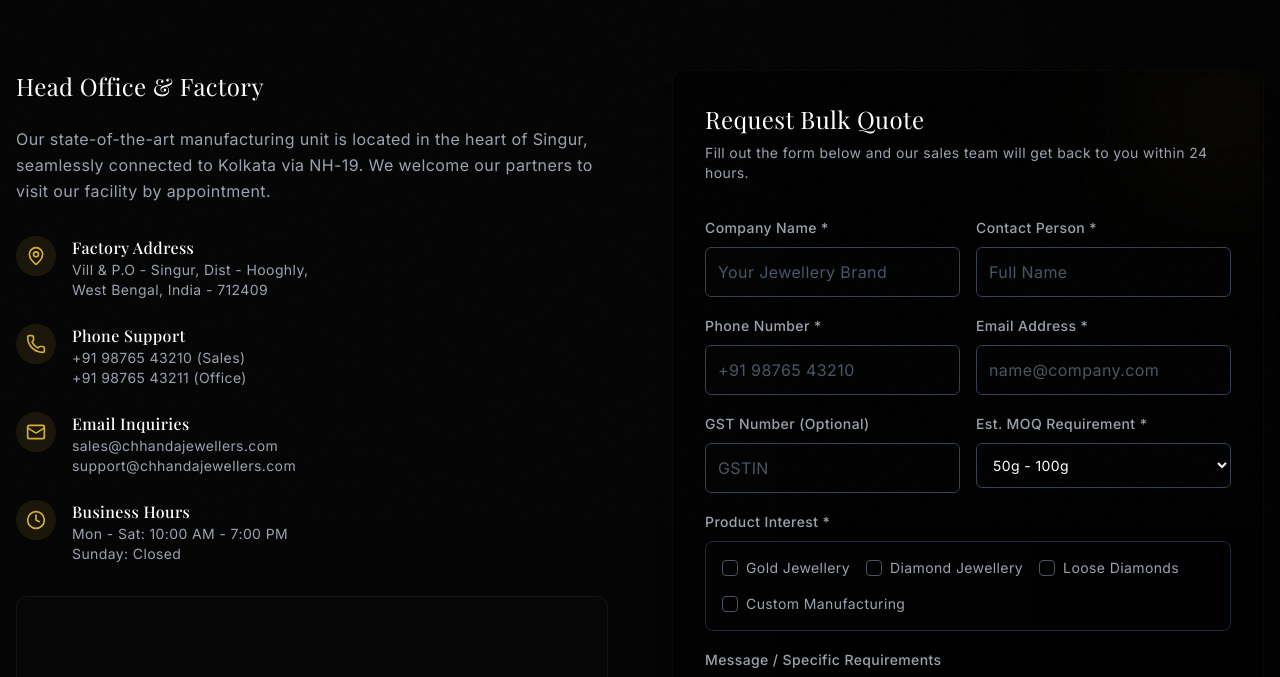
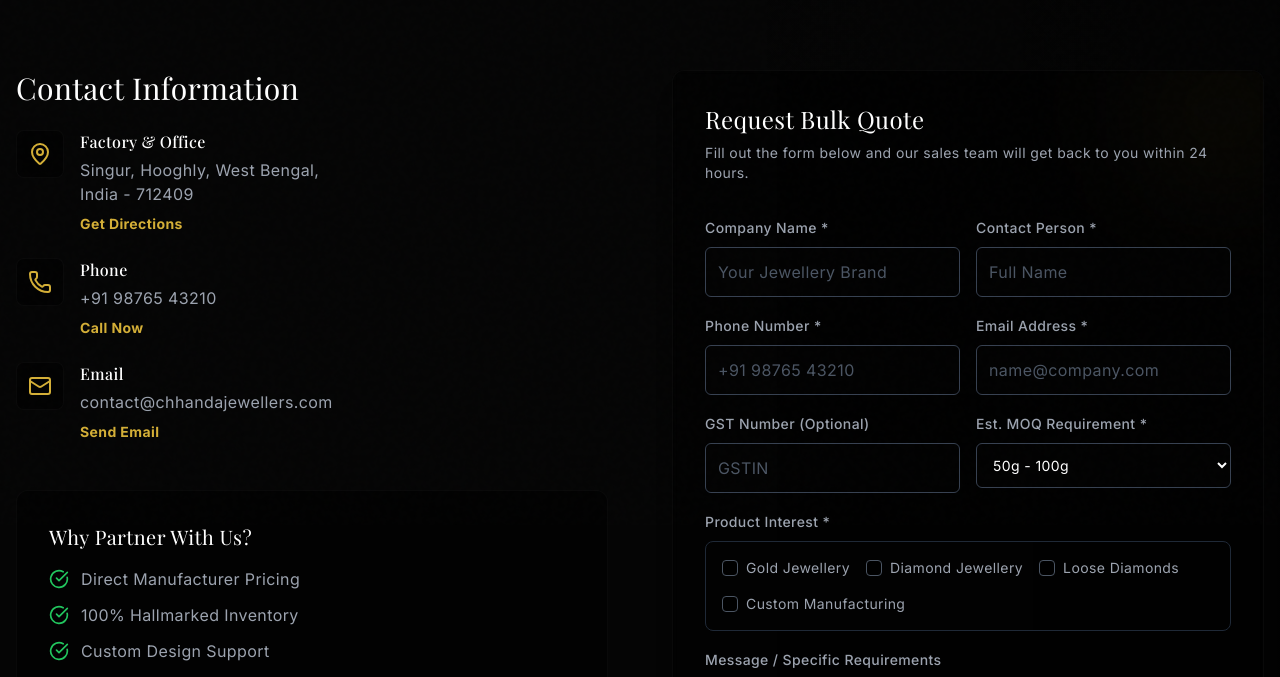
Before and after one commit to santrarony9/Chhanda-jewellers-b2b, a Next.js app: page /contact in a window 1280 px wide. Shown: the part 275-952 px from the top of the page. Built offline with nearby package versions, Linux system fonts and the light colour scheme; no server answers; the database is empty; a web font is replaced by a local one.

Commit message:
Enhance Footer and Contact Page with Dynamic SiteSettings

```diff
--- a/src/components/contact/info.tsx
+++ b/src/components/contact/info.tsx
@@ -1,70 +1,80 @@
-"use client"
+import { Mail, MapPin, Phone, MessageCircle, Clock, CheckCircle } from "lucide-react"
+import dbConnect from "@/lib/db"
+import SiteSettings from "@/models/SiteSettings"
 
-import { MapPin, Phone, Mail, Clock } from "lucide-react"
+async function getSettings() {
+    await dbConnect()
+    const settings = await SiteSettings.findOne()
+    return settings || {}
+}
 
-export function ContactInfo() {
+export async function ContactInfo() {
+    const settings = await getSettings()
+
     return (
-        <div className="space-y-8">
+        <div className="space-y-12">
             <div>
-                <h3 className="text-2xl font-serif text-white mb-6">Head Office & Factory</h3>
-                <p className="text-gray-400 leading-relaxed mb-8">
-                    Our state-of-the-art manufacturing unit is located in the heart of Singur, seamlessly connected to Kolkata via NH-19. We welcome our partners to visit our facility by appointment.
-                </p>
-
+                <h2 className="text-3xl font-serif text-white mb-6">Contact Information</h2>
                 <div className="space-y-6">
-                    <div className="flex gap-4">
-                        <div className="h-10 w-10 rounded-full bg-primary/10 flex items-center justify-center text-primary shrink-0">
-                            <MapPin className="h-5 w-5" />
-                        </div>
-                        <div>
-                            <h4 className="text-white font-medium">Factory Address</h4>
-                            <p className="text-gray-400 text-sm">Vill & P.O - Singur, Dist - Hooghly,<br />West Bengal, India - 712409</p>
-                        </div>
-                    </div>
-
-                    <div className="flex gap-4">
-                        <div className="h-10 w-10 rounded-full bg-primary/10 flex items-center justify-center text-primary shrink-0">
-                            <Phone className="h-5 w-5" />
-                        </div>
-                        <div>
-                            <h4 className="text-white font-medium">Phone Support</h4>
-                            <p className="text-gray-400 text-sm">+91 98765 43210 (Sales)</p>
-                            <p className="text-gray-400 text-sm">+91 98765 43211 (Office)</p>
-                        </div>
-                    </div>
-
-                    <div className="flex gap-4">
-                        <div className="h-10 w-10 rounded-full bg-primary/10 flex items-center justify-center text-primary shrink-0">
-                            <Mail className="h-5 w-5" />
-                        </div>
-                        <div>
-                            <h4 className="text-white font-medium">Email Inquiries</h4>
-                            <p className="text-gray-400 text-sm">sales@chhandajewellers.com</p>
-                            <p className="text-gray-400 text-sm">support@chhandajewellers.com</p>
-                        </div>
-                    </div>
-
-                    <div className="flex gap-4">
-                        <div className="h-10 w-10 rounded-full bg-primary/10 flex items-center justify-center text-primary shrink-0">
-                            <Clock className="h-5 w-5" />
-                        </div>
-                        <div>
-                            <h4 className="text-white font-medium">Business Hours</h4>
-                            <p className="text-gray-400 text-sm">Mon - Sat: 10:00 AM - 7:00 PM</p>
-                            <p className="text-gray-400 text-sm">Sunday: Closed</p>
-                        </div>
-                    </div>
+                    <InfoCard
+                        icon={<MapPin className="h-6 w-6" />}
+                        title="Factory & Office"
+                        content={settings.address || 'Singur, Hooghly, West Bengal, India - 712409'}
+                        action="Get Directions"
+                        href="#"
+                    />
+                    <InfoCard
+                        icon={<Phone className="h-6 w-6" />}
+                        title="Phone"
+                        content={settings.phone || '+91 98765 43210'}
+                        action="Call Now"
+                        href={`tel:${settings.phone}`}
+                    />
+                    <InfoCard
+                        icon={<Mail className="h-6 w-6" />}
+                        title="Email"
+                        content={settings.email || 'contact@chhandajewellers.com'}
+                        action="Send Email"
+                        href={`mailto:${settings.email}`}
+                    />
                 </div>
             </div>
 
-            {/* Map Placeholder */}
-            <div className="aspect-video w-full rounded-xl bg-surface-light overflow-hidden relative border border-surface-light">
-                <div className="absolute inset-0 flex items-center justify-center bg-surface-dark/50">
-                    <span className="text-gray-500 font-medium flex items-center gap-2">
-                        <MapPin className="h-5 w-5" /> Google Maps Embed
-                    </span>
-                </div>
+            <div className="bg-surface-dark border border-surface-light p-8 rounded-xl">
+                <h3 className="text-xl font-serif text-white mb-4">Why Partner With Us?</h3>
+                <ul className="space-y-3">
+                    <FeatureItem text="Direct Manufacturer Pricing" />
+                    <FeatureItem text="100% Hallmarked Inventory" />
+                    <FeatureItem text="Custom Design Support" />
+                    <FeatureItem text="Pan-India Secure Shipping" />
+                </ul>
             </div>
         </div>
     )
 }
+
+function InfoCard({ icon, title, content, action, href }: any) {
+    return (
+        <div className="flex gap-4">
+            <div className="h-12 w-12 rounded-lg bg-surface-dark border border-surface-light flex items-center justify-center text-primary shrink-0">
+                {icon}
+            </div>
+            <div>
+                <h3 className="text-white font-medium mb-1">{title}</h3>
+                <p className="text-gray-400 mb-2 max-w-[250px]">{content}</p>
+                <a href={href} className="text-primary text-sm font-bold hover:text-accent transition-colors flex items-center gap-1">
+                    {action}
+                </a>
+            </div>
+        </div>
+    )
+}
+
+function FeatureItem({ text }: { text: string }) {
+    return (
+        <li className="flex items-center gap-3 text-gray-400">
+            <CheckCircle className="h-5 w-5 text-green-500 shrink-0" />
+            <span>{text}</span>
+        </li>
+    )
+}
--- a/src/components/layout/footer.tsx
+++ b/src/components/layout/footer.tsx
@@ -1,7 +1,17 @@
 import Link from "next/link"
 import { Facebook, Instagram, Linkedin, Mail, MapPin, Phone } from "lucide-react"
+import dbConnect from "@/lib/db"
+import SiteSettings from "@/models/SiteSettings"
 
-export function Footer() {
+async function getSettings() {
+    await dbConnect()
+    const settings = await SiteSettings.findOne()
+    return settings || {}
+}
+
+export async function Footer() {
+    const settings = await getSettings()
+
     return (
         <footer className="bg-[#050505] border-t border-surface-light/20 pt-16 pb-8">
             <div className="container mx-auto px-4">
@@ -24,8 +34,8 @@
                             Partnering with retailers across India for premium bulk supply and custom craftsmanship.
                         </p>
                         <div className="flex gap-4">
-                            <SocialLink href="#" icon={<Facebook className="h-5 w-5" />} />
-                            <SocialLink href="#" icon={<Instagram className="h-5 w-5" />} />
+                            {settings.facebook && <SocialLink href={settings.facebook} icon={<Facebook className="h-5 w-5" />} />}
+                            {settings.instagram && <SocialLink href={settings.instagram} icon={<Instagram className="h-5 w-5" />} />}
                             <SocialLink href="#" icon={<Linkedin className="h-5 w-5" />} />
                         </div>
                     </div>
@@ -44,11 +54,11 @@
                     <div>
                         <h3 className="text-primary font-serif text-lg mb-6">Products</h3>
                         <ul className="space-y-4">
-                            <FooterLink href="/products?cat=gold">Gold Jewellery (22K/18K)</FooterLink>
-                            <FooterLink href="/products?cat=diamond">Diamond Jewellery</FooterLink>
-                            <FooterLink href="/products?cat=bridal">Bridal Collection</FooterLink>
-                            <FooterLink href="/products?cat=lightweight">Lightweight Daily Wear</FooterLink>
-                            <FooterLink href="/products?cat=custom">Custom Orders</FooterLink>
+                            <FooterLink href="/products?cat=Gold Jewellery">Gold Jewellery (22K/18K)</FooterLink>
+                            <FooterLink href="/products?cat=Diamond Jewellery">Diamond Jewellery</FooterLink>
+                            <FooterLink href="/products?cat=Bridal">Bridal Collection</FooterLink>
+                            <FooterLink href="/products?cat=Lightweight">Lightweight Daily Wear</FooterLink>
+                            <FooterLink href="/products?cat=Custom">Custom Orders</FooterLink>
                         </ul>
                     </div>
 
@@ -57,15 +67,15 @@
                         <ul className="space-y-4">
                             <li className="flex items-start gap-3 text-gray-400 text-sm">
                                 <MapPin className="h-5 w-5 text-primary shrink-0" />
-                                <span>Singur, Hooghly, West Bengal, India - 712409</span>
+                                <span>{settings.address || 'Singur, Hooghly, West Bengal, India - 712409'}</span>
                             </li>
                             <li className="flex items-center gap-3 text-gray-400 text-sm">
                                 <Phone className="h-5 w-5 text-primary shrink-0" />
-                                <span>+91 98765 43210</span>
+                                <span>{settings.phone || '+91 98765 43210'}</span>
                             </li>
                             <li className="flex items-center gap-3 text-gray-400 text-sm">
                                 <Mail className="h-5 w-5 text-primary shrink-0" />
-                                <span>contact@chhandajewellers.com</span>
+                                <span>{settings.email || 'contact@chhandajewellers.com'}</span>
                             </li>
                         </ul>
                     </div>
@@ -87,6 +97,8 @@
     return (
         <a
             href={href}
+            target="_blank"
+            rel="noopener noreferrer"
             className="h-10 w-10 rounded-full bg-surface-light flex items-center justify-center text-gray-400 hover:bg-primary hover:text-black transition-all duration-300"
         >
             {icon}
--- a/src/components/layout/navbar.tsx
+++ b/src/components/layout/navbar.tsx
@@ -92,7 +92,7 @@
                     <Link href="/" className="-m-1.5 p-1.5 flex items-center gap-2" onClick={() => setMobileMenuOpen(false)}>
                         <div className="relative h-10 w-10">
                             <Image
-                                src="/logo.png"
+                                src="/icon.png"
                                 alt="Chhanda Jewellers Logo"
                                 fill
                                 className="object-contain"
```
